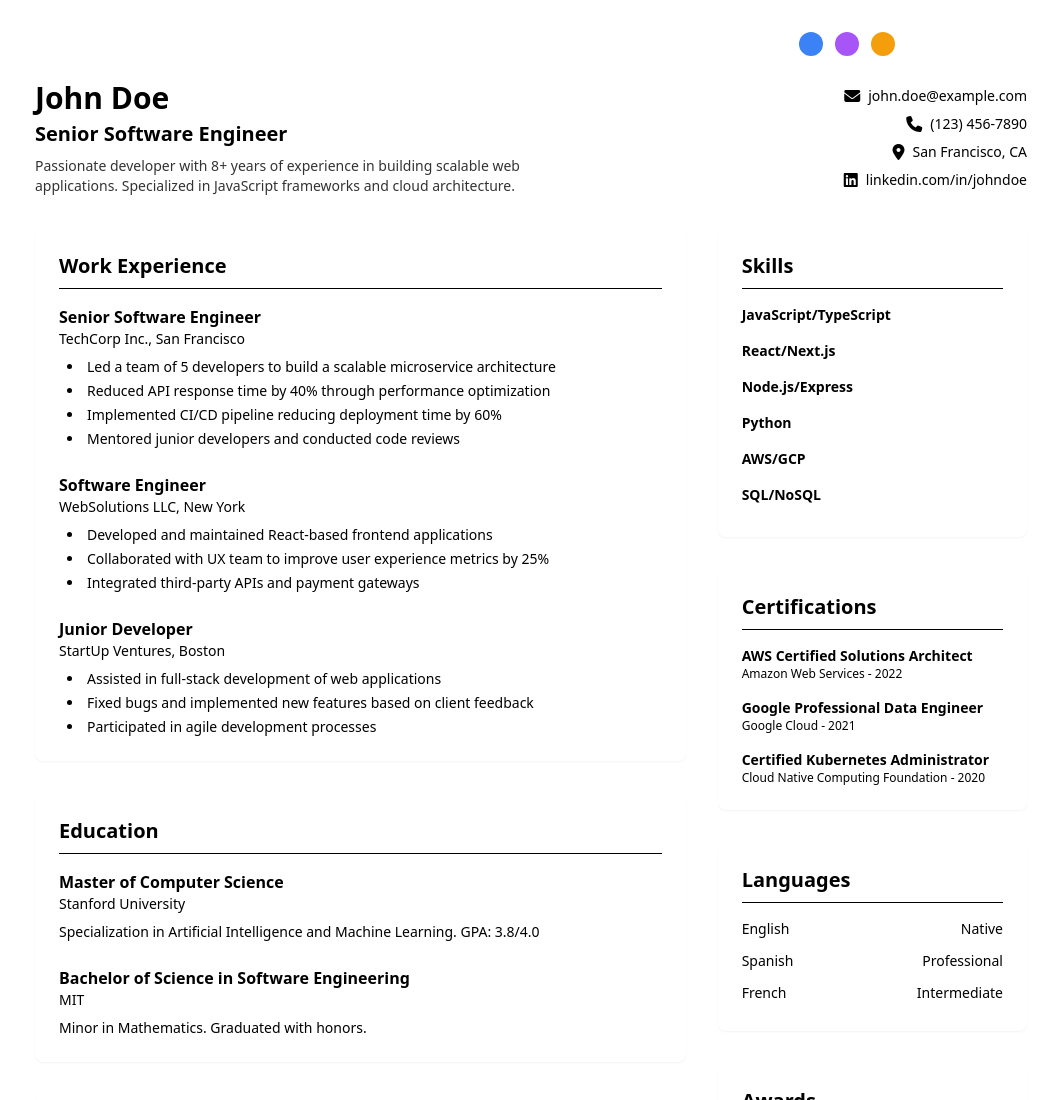
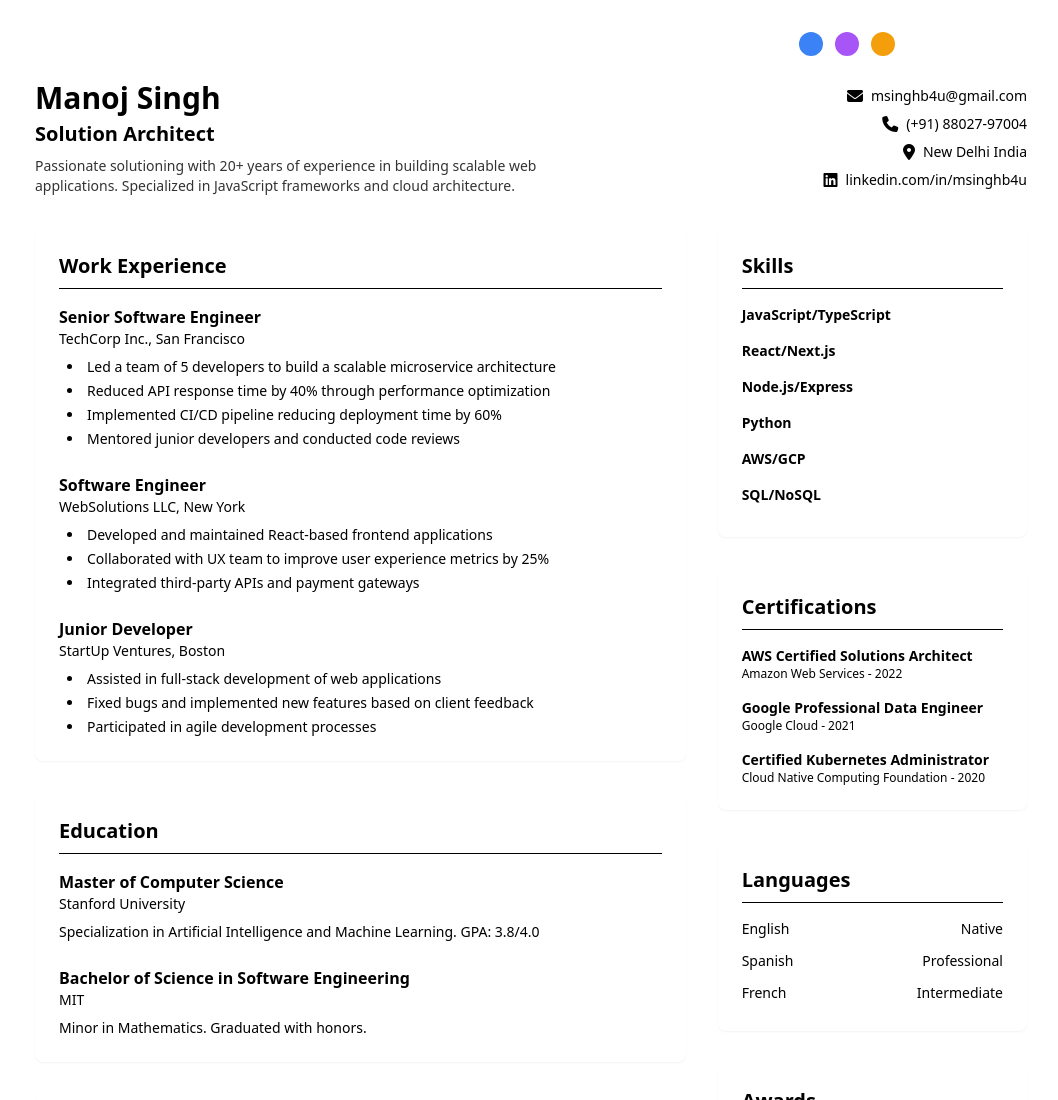
Before and after one commit to msinghb4u/msinghb4u.github.io, a plain HTML site: page index.html in a window 1280 px wide. Shown: the top 1100 px of the page, without its empty margins (109-1167 px from the left). Drawn offline with nearby package versions, Linux system fonts and the light colour scheme.

Commit message:
update profile

```diff
--- a/index.html
+++ b/index.html
@@ -31,26 +31,26 @@
         <!-- Header -->
         <header class="flex flex-col md:flex-row justify-between items-start md:items-center mb-8 gap-6">
     <div>
-        <h1 class="text-3xl font-bold mb-1">John Doe</h1>
-        <h2 class="text-xl text-[var(--primary)] font-semibold mb-2">Senior Software Engineer</h2>
-        <p class="text-sm opacity-80 max-w-lg">Passionate developer with 8+ years of experience in building scalable web applications. Specialized in JavaScript frameworks and cloud architecture.</p>
+        <h1 class="text-3xl font-bold mb-1">Manoj Singh</h1>
+        <h2 class="text-xl text-[var(--primary)] font-semibold mb-2">Solution Architect</h2>
+        <p class="text-sm opacity-80 max-w-lg">Passionate solutioning with 20+ years of experience in building scalable web applications. Specialized in JavaScript frameworks and cloud architecture.</p>
     </div>
     <div class="flex flex-col items-end">
         <div class="flex items-center mb-2">
             <i class="fas fa-envelope mr-2 text-[var(--primary)]"></i>
-            <span class="text-sm"><a href="mailto:john.doe@example.com">john.doe@example.com</a></span>
+            <span class="text-sm"><a href="mailto:msinghb4u@gmail.com">msinghb4u@gmail.com</a></span>
         </div>
         <div class="flex items-center mb-2">
             <i class="fas fa-phone mr-2 text-[var(--primary)]"></i>
-            <span class="text-sm">(123) 456-7890</span>
+            <span class="text-sm">(+91) 88027-97004</span>
         </div>
         <div class="flex items-center mb-2">
             <i class="fas fa-map-marker-alt mr-2 text-[var(--primary)]"></i>
-            <span class="text-sm">San Francisco, CA</span>
+            <span class="text-sm">New Delhi India</span>
         </div>
         <div class="flex items-center">
             <i class="fab fa-linkedin mr-2 text-[var(--primary)]"></i>
-            <span class="text-sm"><a href="linkedin.com/in/johndoe">linkedin.com/in/johndoe</a></span>
+            <span class="text-sm"><a href="linkedin.com/in/msinghb4u">linkedin.com/in/msinghb4u</a></span>
         </div>
     </div>
 </header>
```
